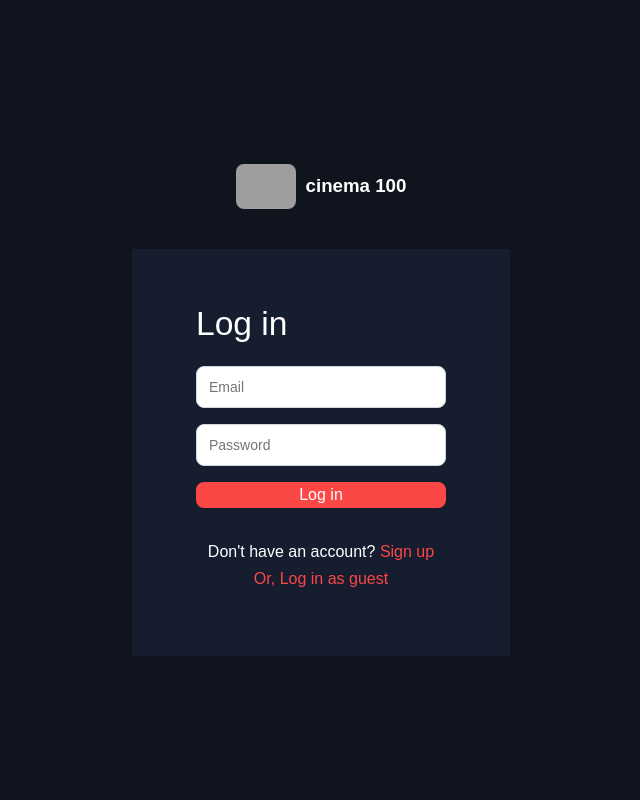
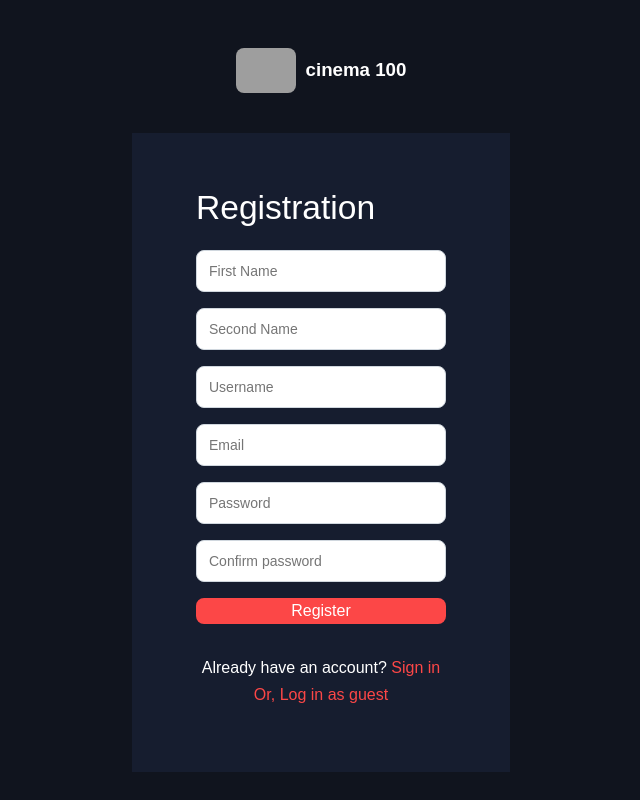
Before and after one commit to luidji95/cinema, a React (Vite) app: page / in a window 1280 px wide. Shown: the whole page, without its empty margins (319-959 px from the left). Built offline with nearby package versions, Linux system fonts and the light colour scheme; grey boxes are pictures that could not be loaded.

Commit message:
switching from login to register form

```diff
--- a/src/Authentication/Auth.tsx
+++ b/src/Authentication/Auth.tsx
@@ -1,8 +1,10 @@
 import { useEffect, useState } from "react";
 import Login from "./Login/Login";
 import { supabase } from "../Supabase/supabaseClient";
+import Registration from "./Registration/Registration";
 
 const Auth = () => {
+  const [isLogin, setIsLogin] = useState(false);
   return (
     <div className="auth-main">
       <div className="logo-div">
@@ -13,7 +15,11 @@ const Auth = () => {
         ></img>
         <h3>cinema 100</h3>
       </div>
-      <Login />
+      {isLogin ? (
+        <Login switchToRegister={() => setIsLogin(false)} />
+      ) : (
+        <Registration switchToLogin={() => setIsLogin(true)} />
+      )}
     </div>
   );
 };
--- a/src/Authentication/Login/Login.tsx
+++ b/src/Authentication/Login/Login.tsx
@@ -2,11 +2,12 @@ import { useEffect, useState } from "react";
 import Input from "../../Components/UI/Input";
 import "./login.css";
 
-const Login = () => {
+const Login = ({ switchToRegister }) => {
   const [formData, setFormData] = useState({
     email: "",
     password: "",
   });
+
   return (
     <div className="login-main">
       <h3>Log in</h3>
@@ -17,7 +18,11 @@ const Login = () => {
       </div>
       <div className="haveAcc">
         <p>
-          Don't have an account? <a className="a-style">Sign up</a> <br></br>{" "}
+          Don't have an account?{" "}
+          <a className="a-style" onClick={switchToRegister}>
+            Sign up
+          </a>{" "}
+          <br></br>{" "}
         </p>
         <p>
           <a className="a-style">Or, Log in as guest</a>
--- a/src/Authentication/Registration/Registration.tsx
+++ b/src/Authentication/Registration/Registration.tsx
@@ -1,6 +1,8 @@
 import Input from "../../Components/UI/Input";
+import { useState } from "react";
+import "./registration.css";
 
-const Registration = () => {
+const Registration = ({ switchToLogin }) => {
   const [formData, setFormData] = useState({
     firstName: "",
     secondName: "",
@@ -21,6 +23,18 @@ const Registration = () => {
         <Input placeholder="Confirm password" />
         <button>Register</button>
       </div>
+      <div className="haveAcc">
+        <p>
+          Already have an account?{" "}
+          <a className="a-style" onClick={switchToLogin}>
+            Sign in
+          </a>{" "}
+          <br></br>{" "}
+        </p>
+        <p>
+          <a className="a-style">Or, Log in as guest</a>
+        </p>
+      </div>
     </div>
   );
 };
--- a/src/Authentication/Registration/registration.css
+++ b/src/Authentication/Registration/registration.css
@@ -0,0 +1,49 @@
+.registration-main {
+  display: flex;
+  flex-direction: column;
+  justify-content: start;
+  background-color: #161d2f;
+  padding: 4rem;
+  gap: 1.9rem;
+  max-width: 400px;
+  color: white;
+}
+
+.registration-main h3 {
+  display: flex;
+  justify-content: start;
+  font-weight: 400;
+  font-size: 2.1rem;
+}
+
+.registration-main button {
+  padding: 3px;
+  background-color: #fc4747;
+  color: #fff;
+}
+
+.registration-main button:hover {
+  background-color: #e63b3b;
+}
+
+.reg-input-form {
+  display: flex;
+  flex-direction: column;
+  gap: 1rem;
+}
+
+/* Ako koristiš istu komponentu Input kao i za login */
+.input-class {
+  padding: 12px;
+  border: 1px solid #d0d7de;
+  border-radius: 8px;
+  font-size: 14px;
+  width: 250px;
+  background-color: #202938;
+  color: white;
+}
+
+.input-class:focus {
+  border: 3px solid salmon;
+  outline: none;
+}
```
